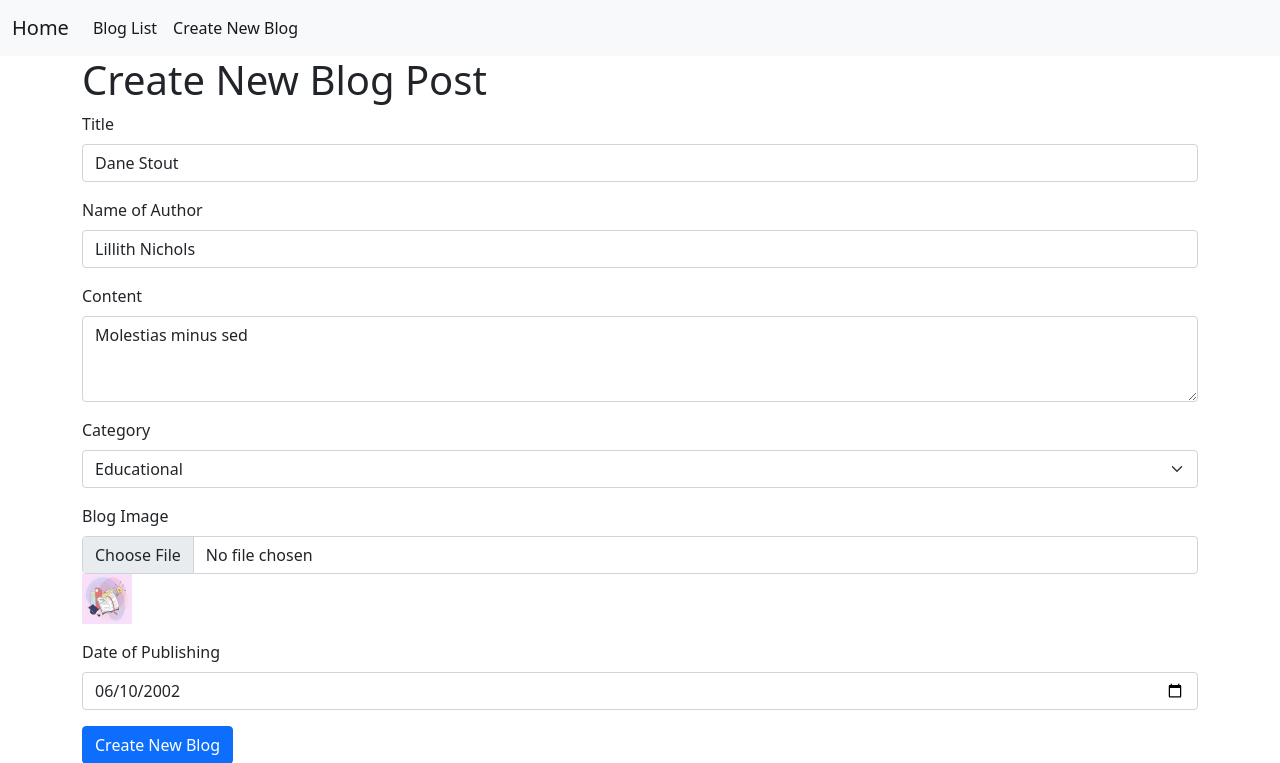
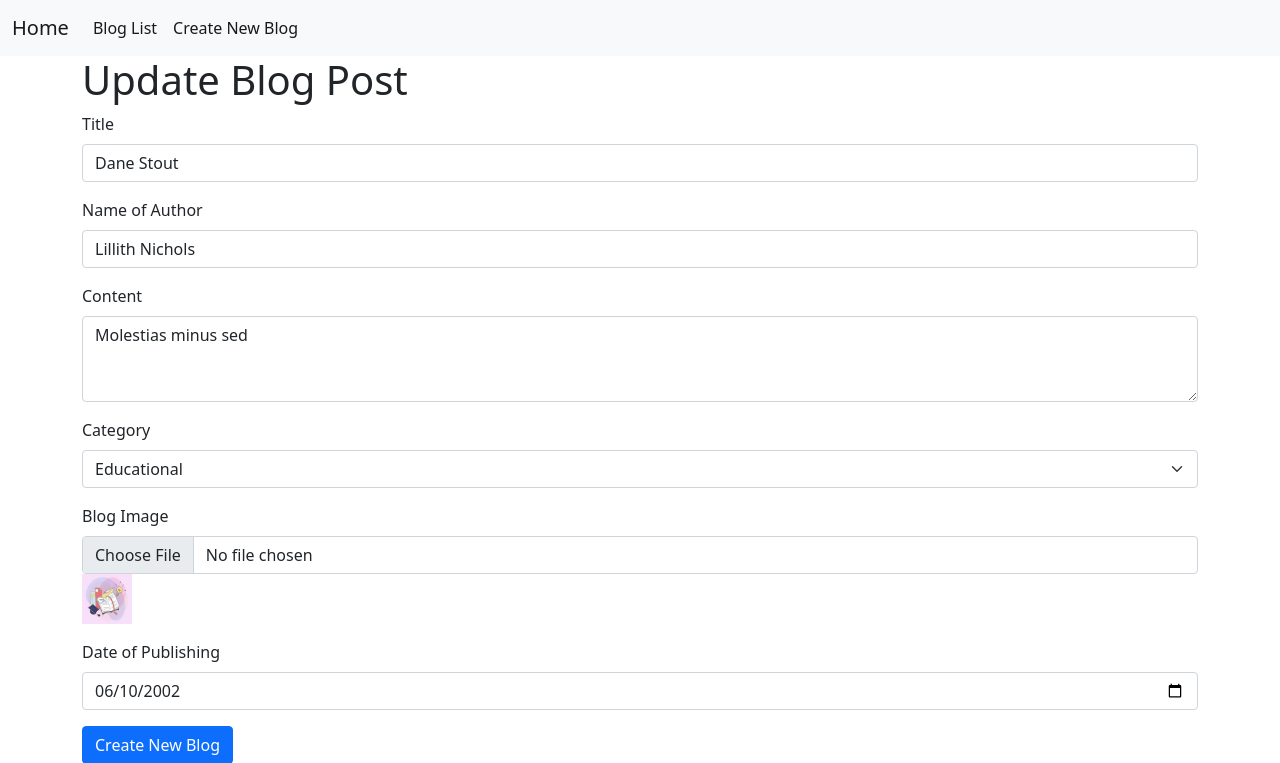
Before and after one commit to shm233/Basic-CRUD-Operation-Django, a Django app: page /edit-blog/4/ in a window 1280 px wide. Shown: the top 763 px of the page. Run offline with Django 5.2, Linux system fonts and the light colour scheme; data comes from the database, SQL or seed files in the repository.

Commit message:
Update edit-blog.html

```diff
--- a/blogs/templates/edit-blog.html
+++ b/blogs/templates/edit-blog.html
@@ -1,7 +1,7 @@
 {% extends 'master/base.html' %}
 
 {% block body %}
-  <h1>Create New Blog Post</h1>
+  <h1>Update Blog Post</h1>
   {% include 'messages.html' %}
   <form action="" method="POST" enctype="multipart/form-data">
     {% csrf_token %}
```
